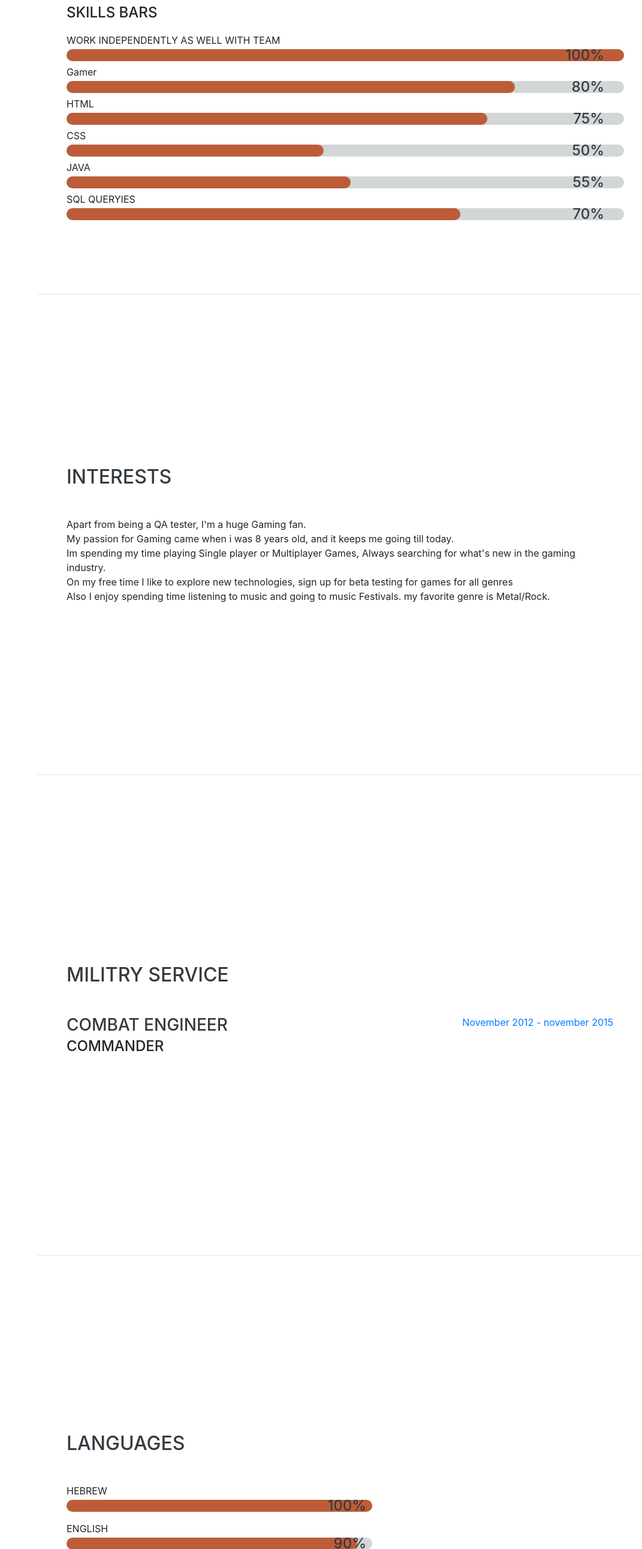
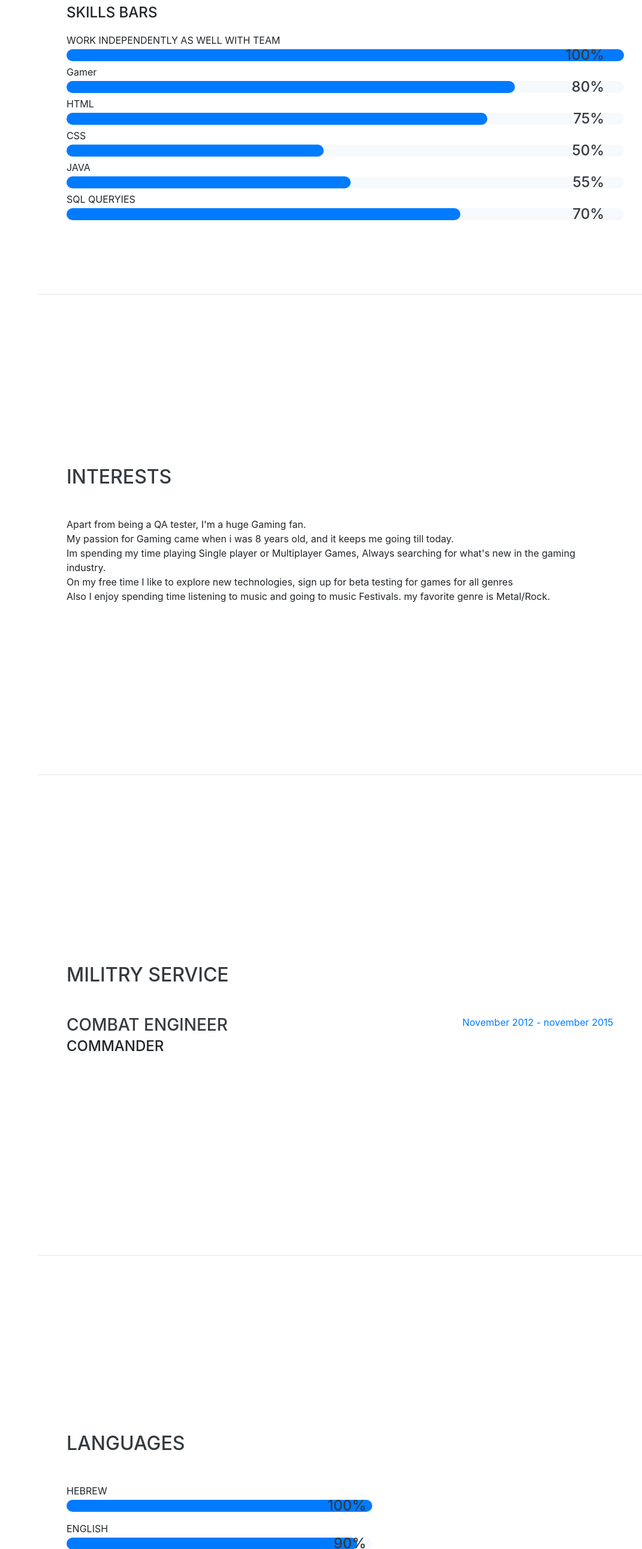
Before and after one commit to Yairyeger/y, a website with bundled scripts: page index.html in a window 1280 px wide. Shown: the part 2713-5295 px from the top of the page at 60% size, without its empty margins (209-1280 px from the left). Built offline with nearby package versions, Linux system fonts and the light colour scheme; a web font is replaced by a local one.

Commit message:
Add files via upload

```diff
--- a/css/lenguges.css
+++ b/css/lenguges.css
@@ -28,7 +28,7 @@
     left: 0;
     width: 102%;
     height: 20px;
-    background-color:#d2d6d7;
+    background-color:#f7fafc;
     border-radius: 1000px;
     z-index: -2;
 }
@@ -40,7 +40,7 @@
     left: 0;
     width: 0;
     height: 20px;
-    background-color: #bd5d38;
+    background-color: #007bff;
     border-radius: 1000px;
     animation-duration: 2s;
     animation-timing-function: ease;
--- a/css/skillBar.css
+++ b/css/skillBar.css
@@ -28,7 +28,7 @@
     left: 0;
     width: 102%;
     height: 20px;
-    background-color:#d2d6d7;
+    background-color:#f7fafc;
     border-radius: 1000px;
     z-index: -2;
 }
@@ -40,7 +40,7 @@
     left: 0;
     width: 0;
     height: 20px;
-    background-color: #bd5d38;
+    background-color: #007bff;
     border-radius: 1000px;
     animation-duration: 2s;
     animation-timing-function: ease;
```
